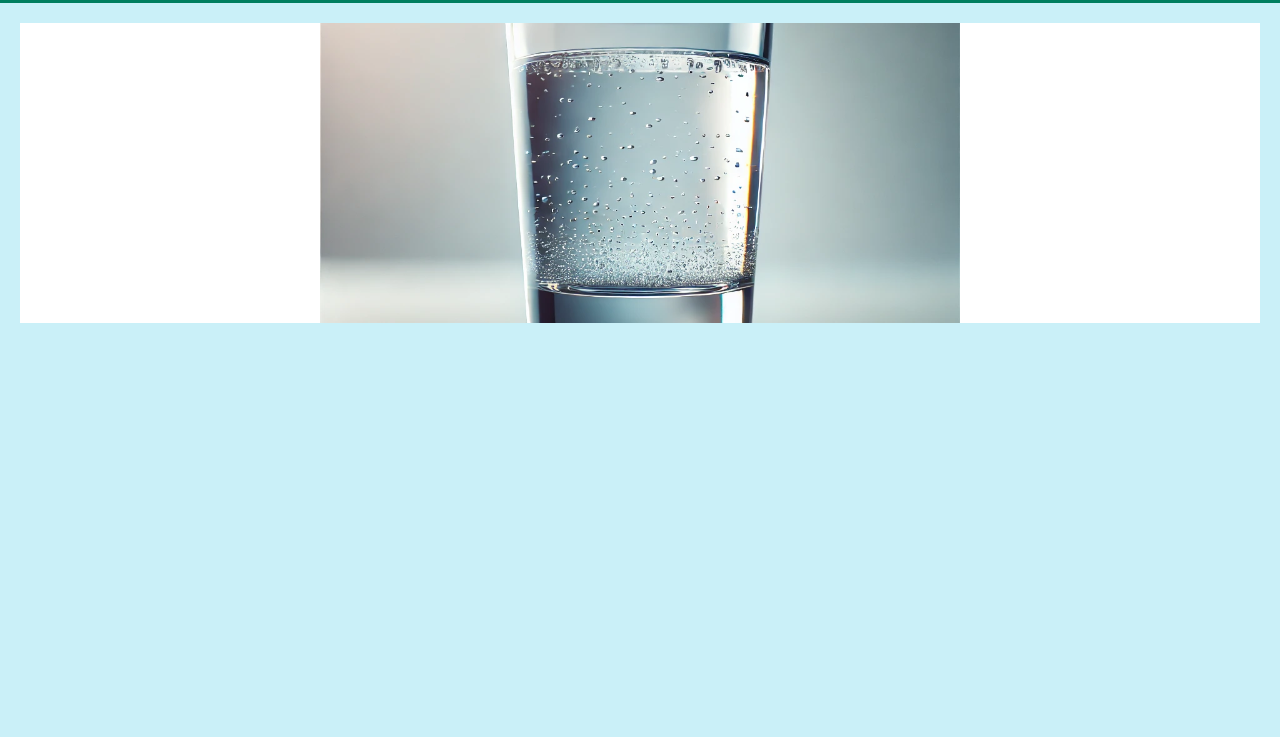
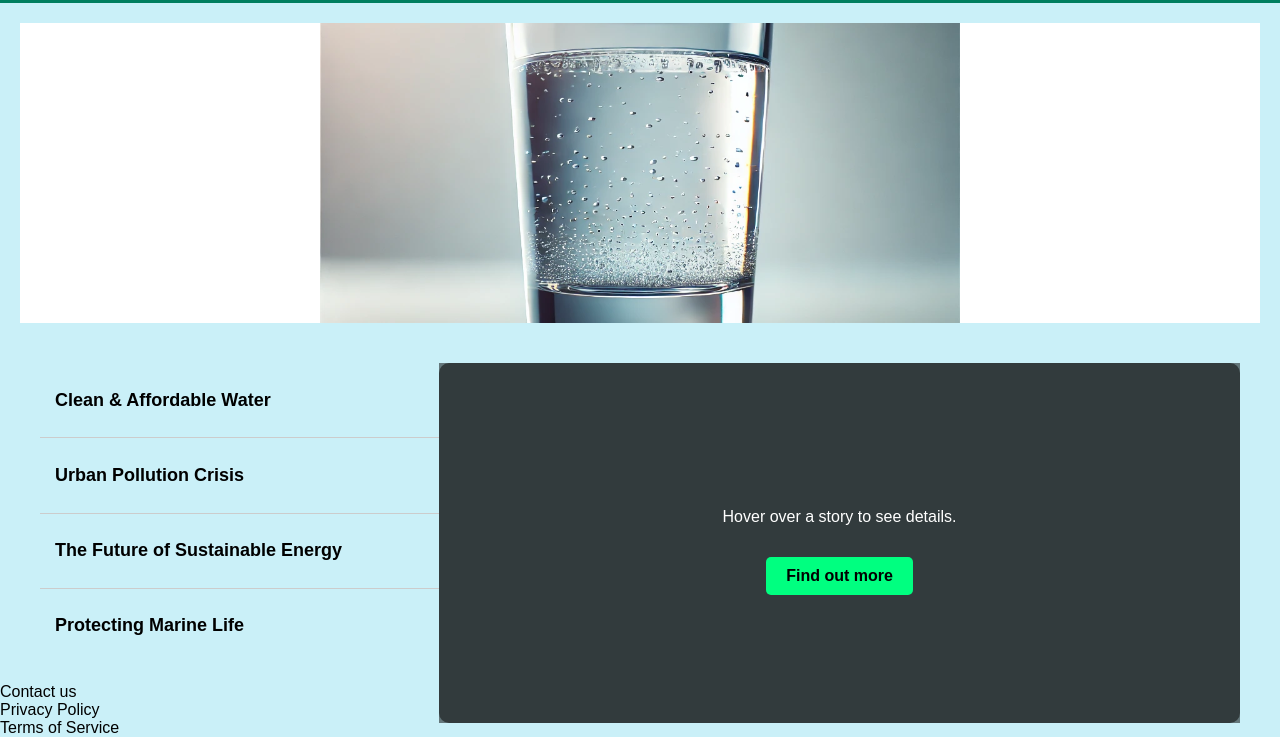
Before and after one commit to ZhangPeiLin2004/Duty-of-Care, a plain HTML site: page templates_DoC/index.html in a window 1280 px wide. Shown: the part 76-813 px from the top of the page. Drawn offline with Linux system fonts and the light colour scheme.

Commit message:
Joana's working part + new js file

```diff
--- /dev/null
+++ b/static_DoC/script.js
@@ -0,0 +1,64 @@
+
+// ############################################################################################################
+// Relevant Stories
+// ############################################################################################################
+
+document.addEventListener("DOMContentLoaded", function () {
+    const titles = document.querySelectorAll(".story-title");
+    const previewBox = document.querySelector(".story-preview");
+    const titleText = document.getElementById("story-title");
+    const descText = document.getElementById("story-desc");
+
+    titles.forEach(title => {
+        title.addEventListener("mouseover", function () {
+            previewBox.style.backgroundImage = `url(${this.dataset.img})`;
+            titleText.textContent = this.dataset.title;
+            descText.textContent = this.dataset.desc;
+        });
+    });
+});
+// Define the stories with titles, images, descriptions, and links
+const stories = [
+    {
+        title: "Clean Water Initiative",
+        image: "/Images/RT_clean-affordable-water_hero_shutterstock_1486636016-e1656539325171.jpg",
+        description: "A global effort to provide access to clean water.",
+        link: "https://example.com/clean-water"
+    },
+    {
+        title: "Ocean Conservation",
+        image: "/Images/ocean_conservation.jpg",
+        description: "Efforts to protect marine life and ecosystems.",
+        link: "https://example.com/ocean-conservation"
+    },
+    {
+        title: "Renewable Energy Solutions",
+        image: "/Images/renewable_energy.jpg",
+        description: "Innovative approaches to sustainable energy.",
+        link: "https://example.com/renewable-energy"
+    },
+    {
+        title: "Community Sustainability Projects",
+        image: "/Images/community_sustainability.jpg",
+        description: "Local communities taking action for a better future.",
+        link: "https://example.com/community-sustainability"
+    }
+];
+
+// Select elements
+const storyTitles = document.querySelectorAll(".story-title");
+const storyPreview = document.querySelector(".story-preview");
+const storyDescription = document.getElementById("story-description");
+const storyLink = document.getElementById("story-link");
+
+// Add hover effect to update the preview dynamically
+storyTitles.forEach((title, index) => {
+    title.addEventListener("mouseover", () => {
+        storyPreview.style.backgroundImage = `url(${stories[index].image})`;
+        storyDescription.textContent = stories[index].description;
+        storyLink.href = stories[index].link;  // Update the link dynamically
+    });
+});
+
+// Relevant Stories
+// ############################################################################################################
--- a/static_DoC/webstyle.css
+++ b/static_DoC/webstyle.css
@@ -151,6 +151,7 @@ a:hover {
   background-color: dodgerblue;
   color: white;
   transform: rotateY(180deg);
+}
 
 
 
@@ -204,3 +205,126 @@ a:hover {
 .image-box img:hover {
     transform: scale(1.05);
 }
+
+/*#############################################################################################*/
+/* RELAVANT STORIES */
+/*#############################################################################################*/
+.highlights {
+    display: flex;
+    align-items: stretch;  /* Ensure both sides stretch equally */
+    justify-content: space-between;
+    max-width: 1200px;
+    margin: auto;
+    padding: 20px;
+    height: 300px; /* Set fixed height for both sections */
+}
+
+
+/* Left Side: Titles List */
+.story-list {
+    display: flex;
+    flex-direction: column;
+    width: 35%;
+    height: 100%; /* Match the height of the right side */
+}
+
+.story-title {
+    flex: 1;
+    display: flex;
+    align-items: center;
+    padding: 15px;
+    font-size: 18px;
+    font-weight: bold;
+    cursor: pointer;
+    transition: color 0.3s;
+    border-bottom: 1px solid #ccc; /* Adds a dividing line */
+}
+
+.story-title:last-child {
+    border-bottom: none; /* Removes the last divider */
+}
+.story-title:hover {
+    color: #007bff;
+}
+
+/* Right Side: Changing Image & Text */
+.story-preview {
+    width: 65%;
+    height: 100%; /* Match the left side */
+    display: flex;
+    align-items: center;
+    justify-content: center;
+    color: white;
+    text-align: center;
+    padding: 30px;
+    border-radius: 10px;
+    position: relative;
+    background-size: cover;
+    background-position: center;
+    transition: background-image 0.5s ease-in-out;
+}
+
+
+/* Background Overlay */
+.story-preview::before {
+    content: "";
+    position: absolute;
+    top: 0;
+    left: 0;
+    width: 100%;
+    height: 100%;
+    background: rgba(0, 0, 0, 0.5); /* Dark overlay */
+    border-radius: 10px;
+}
+
+/* Text Content Inside Right Box */
+.story-info {
+    position: relative;
+    z-index: 2;
+}
+
+.story-info h2 {
+    font-size: 24px;
+    margin-bottom: 10px;
+}
+
+.story-info p {
+    font-size: 16px;
+}
+
+/* Ensure the story content (text + button) fills the preview box */
+.story-content {
+    position: absolute;
+    top: 0;
+    left: 0;
+    width: 100%;
+    height: 100%; /* Ensure it fills the entire right box */
+    display: flex;
+    flex-direction: column;
+    align-items: center;
+    justify-content: center;
+    background: rgba(0, 0, 0, 0.5); /* Dark overlay for readability */
+    padding: 20px;
+    box-sizing: border-box;
+}
+
+
+.find-out-more {
+    display: inline-block;
+    margin-top: 15px;
+    padding: 10px 20px;
+    background-color: #00ff80; /* Green like the arrow */
+    color: black;
+    text-decoration: none;
+    font-weight: bold;
+    border-radius: 5px;
+    transition: background 0.3s ease-in-out;
+    position: relative;
+}
+
+.find-out-more:hover {
+    background-color: #00cc66;
+}
+
+/* RELEVANT STORIES */
+/*#############################################################################################*/
--- a/templates_DoC/index.html
+++ b/templates_DoC/index.html
@@ -21,6 +21,58 @@
     <section class="image-section">
         <img src="../images_DoC/freshwater_glass.png" alt="Glass of Water">
     </section>
+<!-- ############################################################################################################### -->
+<!-- Relevant Stories-->
+<!-- ############################################################################################################### -->
+<section class="highlights">
+    <!-- Left side: List of Titles -->
+    <div class="story-list">
+        <div class="story-title"
+             data-title="Clean & Affordable Water"
+             data-desc="How access to clean water is becoming a challenge and what solutions exist."
+             data-img="/Images/RT_clean-affordable-water_hero_shutterstock_1486636016-e1656539325171.jpg">
+            Clean & Affordable Water
+        </div>
 
+        <div class="story-title"
+             data-title="Urban Pollution Crisis"
+             data-desc="Cities are battling rising pollution levels—how can we tackle this problem?"
+             data-img="/Images/urban-pollution.jpg">
+            Urban Pollution Crisis
+        </div>
+
+        <div class="story-title"
+             data-title="The Future of Sustainable Energy"
+             data-desc="Exploring renewable energy solutions to ensure a cleaner future."
+             data-img="/Images/sustainable-energy.jpg">
+            The Future of Sustainable Energy
+        </div>
+
+        <div class="story-title"
+             data-title="Protecting Marine Life"
+             data-desc="How ocean conservation efforts are making a difference worldwide."
+             data-img="/Images/protecting-marine-life.jpg">
+            Protecting Marine Life
+        </div>
+    </div>
+
+    <div class="story-preview">
+        <div class="story-content">
+            <p id="story-description">Hover over a story to see details.</p>
+            <a id="story-link" href="#" class="find-out-more">Find out more</a>
+        </div>
+    </div>
+
+</section>
+<!-- Relevant Stories-->
+<!-- ############################################################################################################### -->
+
+
+ <script src="../static_DoC/script.js"></script>
+    <footer>
+        <div class="footer-item">Contact us</div>
+        <div class="footer-item">Privacy Policy</div>
+        <div class="footer-item">Terms of Service</div>
+    </footer>
 </body>
 </html>
```
Also changed, not shown: 1 other file.
